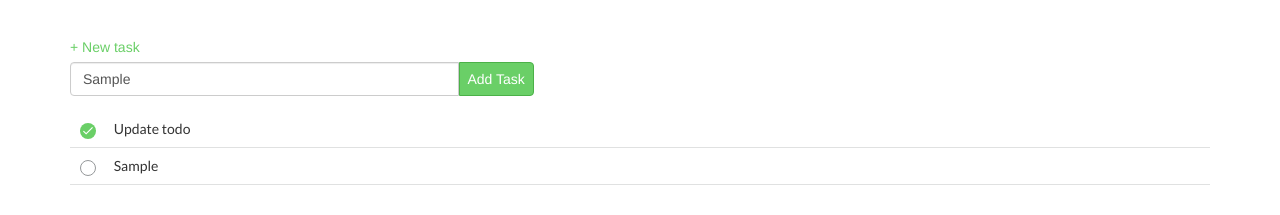
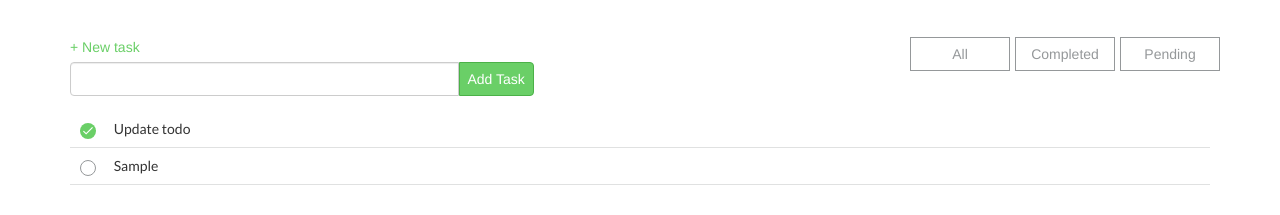
Before and after one commit to a-m-a-z/gs-vue-workshop, a plain HTML site: page index.html in a window 1280 px wide. Both pictures are taken after typing "Sample" into the empty fields and a click on the button "Add Task". Shown: the part 125-340 px from the top of the page. Drawn offline with nearby package versions, Linux system fonts and the light colour scheme.

Commit message:
visibility filters

```diff
--- a/app.js
+++ b/app.js
@@ -1,17 +1,34 @@
+const ALL = 'ALL';
+const COMPLETED = 'COMPLETED';
+const PENDING = 'PENDING';
 new Vue({
   el: '.container',
   data: function() {
     return {
       text: '',
+      state: ALL,
       todos: [{
         text: 'Update todo',
         completed: true
       }]
     }
   },
+  computed: {
+    filteredTodos: function() {
+      switch(this.state) {
+        case ALL:
+          return this.todos;
+        case COMPLETED:
+          return this.todos.filter(todo => todo.completed === true);
+        case PENDING:
+          return this.todos.filter(todo => todo.completed === false);
+      }
+    }
+  },
   methods: {
     addTask: function() {
       this.todos.push({text: this.text, completed: false});
+      this.text = '';
     },
     toggleTodo: function(todoToUpdate) {
       this.todos = this.todos.map(todo => {
@@ -24,6 +41,19 @@ new Vue({
         }
         return update;
       })
+    },
+    filterTodos(term) {
+      switch(term) {
+        case ALL:
+          this.state = ALL
+          break;
+        case COMPLETED:
+          this.state = COMPLETED
+          break;
+        case PENDING:
+          this.state = PENDING
+          break;
+      }
     }
   }
 })
--- a/index.html
+++ b/index.html
@@ -18,10 +18,15 @@
             <button class="submit" @click="addTask()">Add Task</button>
           </div>
         </div>
+        <div class="filters">
+          <button class="filter" @click="filterTodos('ALL')">All</button>
+          <button class="filter" @click="filterTodos('COMPLETED')">Completed</button>
+          <button class="filter" @click="filterTodos('PENDING')">Pending</button>
+        </div>
       </section>
       <section class="list">
         <ul>
-          <li v-for="todo in todos" @click="toggleTodo(todo)">
+          <li v-for="todo in filteredTodos" @click="toggleTodo(todo)">
             <img src="images/completed.svg" alt="" v-if="todo.completed">
             <img src="images/pending.svg" alt="" v-else>
             {{todo.text}}
```
